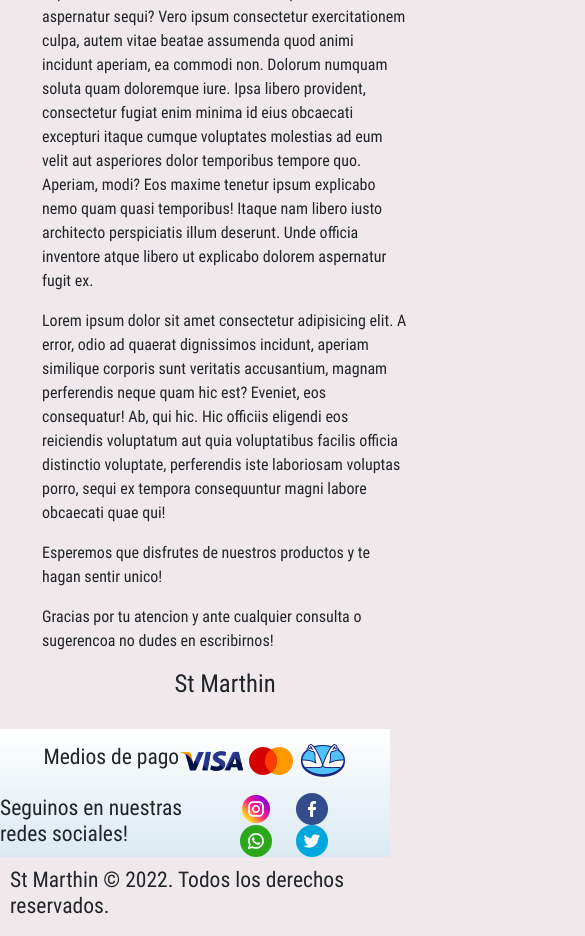
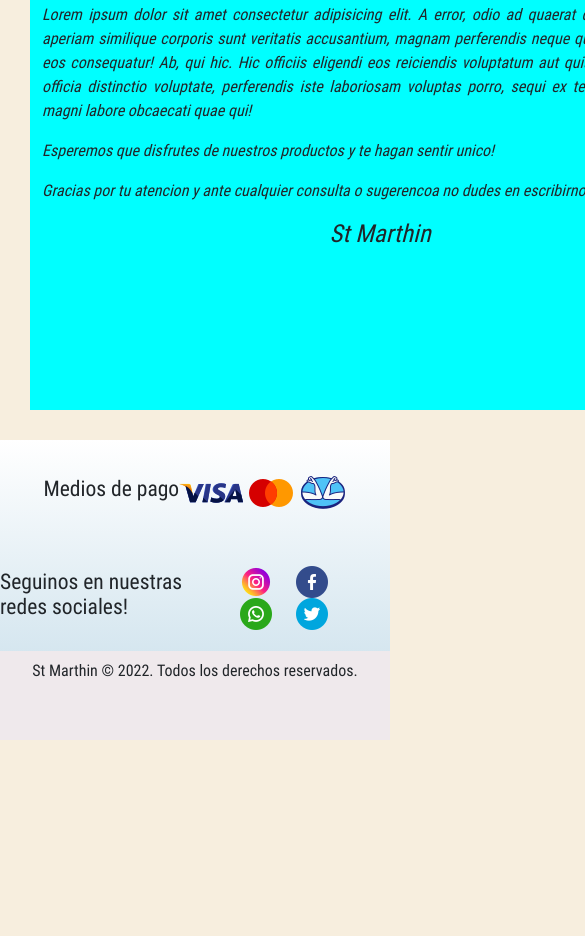
Before and after one commit to MartinBerdun/repositorio, a website: page pages/quienes somos.html in a window 390 px wide. Shown: the part 850-1786 px from the top of the page, 585 px wide, since content can reach past the window. After the commit the page ends 1590 px from the top, so only its background shows below. Drawn offline with nearby package versions, Linux system fonts and the light colour scheme.

Commit message:
Proyecto con seo y mixins, etc

```diff
--- a/pages/quienes somos.html
+++ b/pages/quienes somos.html
@@ -6,7 +6,9 @@
     <meta http-equiv="X-UA-Compatible" content="IE=edge">
     <meta name="viewport" content="width=device-width, initial-scale=1.0">
     <link rel="shortcut icon" href="../img/logo_size_invert.jpg">
-    <title>Quienes somos</title>
+    <meta name="description" content="Sitio dedicado a la venta de ropa masculina">
+    <meta name="keywords" content=" informacion, quienes sosmos, zapatillas, sneakers, ropa masculina, jeans, ropa, nike, adidas, jordan, venta de ropa, moda, moda masculina">
+    <title>Que es St Marthin</title>
     <link href="https://cdn.jsdelivr.net/npm/bootstrap@5.0.2/dist/css/bootstrap.min.css" rel="stylesheet" integrity="sha384-EVSTQN3/azprG1Anm3QDgpJLIm9Nao0Yz1ztcQTwFspd3yD65VohhpuuCOmLASjC" crossorigin="anonymous">
     <link rel="stylesheet" href="../css/styles.css">
 
@@ -109,9 +111,9 @@
 
 
         <div class="derechos">
-            <h4>
+            <h6>
                 St Marthin © 2022. Todos los derechos reservados.
-            </h4>
+            </h6>
         </div>
     </footer>
 
--- a/scss/_footer.scss
+++ b/scss/_footer.scss
@@ -2,6 +2,7 @@
 
 footer {
     background-image: linear-gradient(to bottom, white, $color-principal);
+    height: 300px;
     font-family: Roboto-Regular;
     display: grid;
     grid-template-areas:
--- a/scss/_header.scss
+++ b/scss/_header.scss
@@ -1,4 +1,4 @@
-@import "mediaq";
+
 
 .primerSeccion {
     background-color: #C4DCE9;
@@ -52,6 +52,7 @@
     }
 
     .menu {
+        @extend .menuPrincipal;
         height: 40px;
         display: flex;
         justify-content: flex-end;
--- /dev/null
+++ b/scss/_mixins.scss
@@ -0,0 +1,5 @@
+@mixin sizes ($widht, $height) {
+    width: $widht;
+    height: $height;
+
+}
--- a/scss/_variables.scss
+++ b/scss/_variables.scss
@@ -1 +1,4 @@
 $color-principal: #C4DCE9;
+
+
+$colores: (primero: #7ee8fa, segundo: #eec0c6, tercero: #f53844, cuarto: #42378f, quinto:#0061FF, sexto: #60EFFF, septimo: #C6F8FF, octavo:#F7EEDE)
--- a/scss/styles.scss
+++ b/scss/styles.scss
@@ -4,10 +4,10 @@
     box-sizing: border-box;
 }
 
-@import "mediaq";
 @import "footer";
 @import "variables";
 @import "header";
+@import "mixins";
 
 @font-face {
     /* una esta fuente es para el header*/
@@ -42,7 +42,7 @@
 }
 
 body {
-    background-color: #efe9ec;
+    background-color: map-get($map: $colores, $key:octavo);
     height: auto;
 
     nav {
@@ -63,6 +63,20 @@ body {
         font-family: Roboto-Regular;
         text-align: left;
         line-height: 1.5;
+    }
+
+    .texto {
+        @include sizes (700px, 800px);
+        background-color: aqua;
+        font-style: italic;
+        text-align: justify;
+
+    }
+
+    .lista {
+        @extend .texto;
+        text-decoration: underline;
+        font-size: larger;
     }
 
     .slider {
@@ -146,7 +160,7 @@ body {
 @media screen and (max-width: 480px) {
 
     body {
-        width: auto;
+        width: 100%;
     }
 
     .primerSeccion {
@@ -168,7 +182,7 @@ body {
     }
 
     .encabezado h1 {
-        font-size: 200%;
+        font-size: 200px;
         margin-left: 5px;
     }
 
@@ -194,7 +208,9 @@ body {
     }
 
     footer {
+        width: auto;
         display: grid;
+        flex-direction: column;
         grid-template-areas: "pagos"
             "redes"
             "derechos";
```
Also changed, not shown: index.html (+5 -3 lines), pages/como comprar.html (+5 -3 lines), pages/contacto.html (+7 -3 lines), pages/productos.html (+5 -3 lines), css/styles.css.
